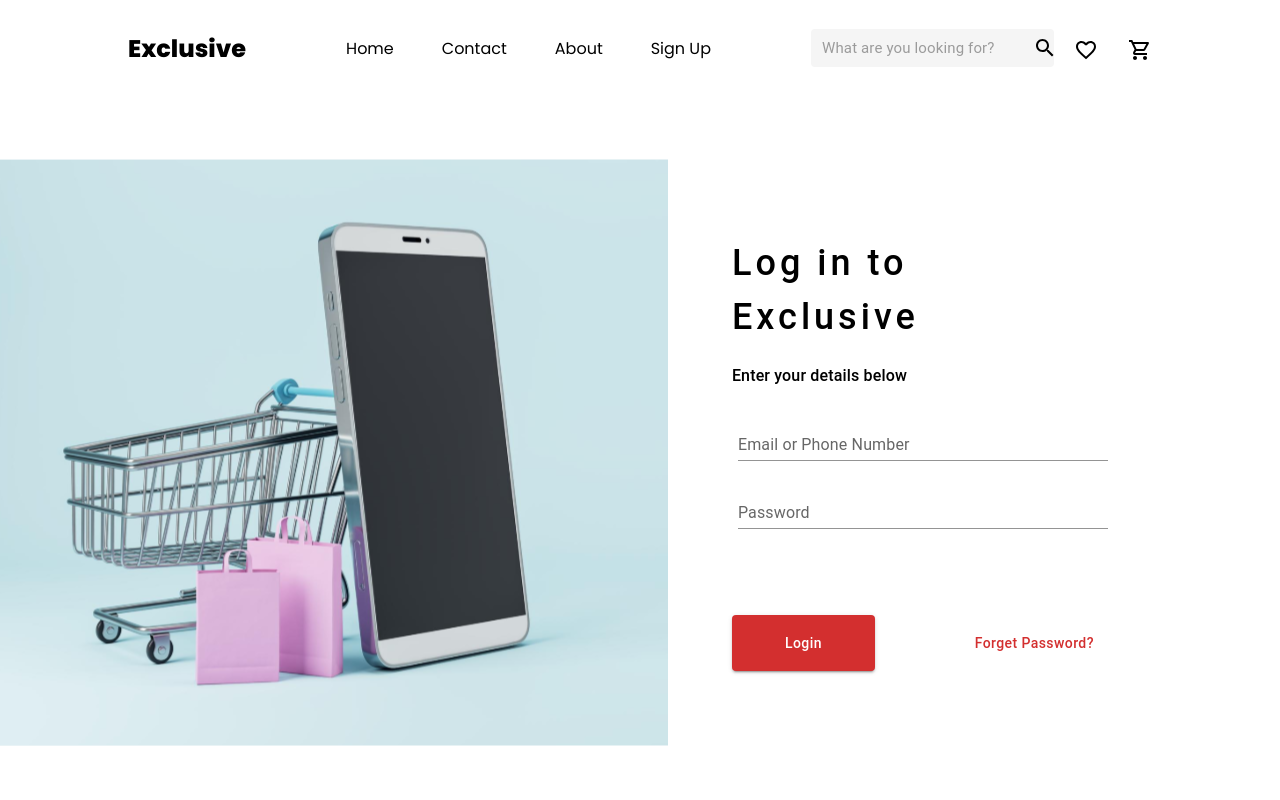
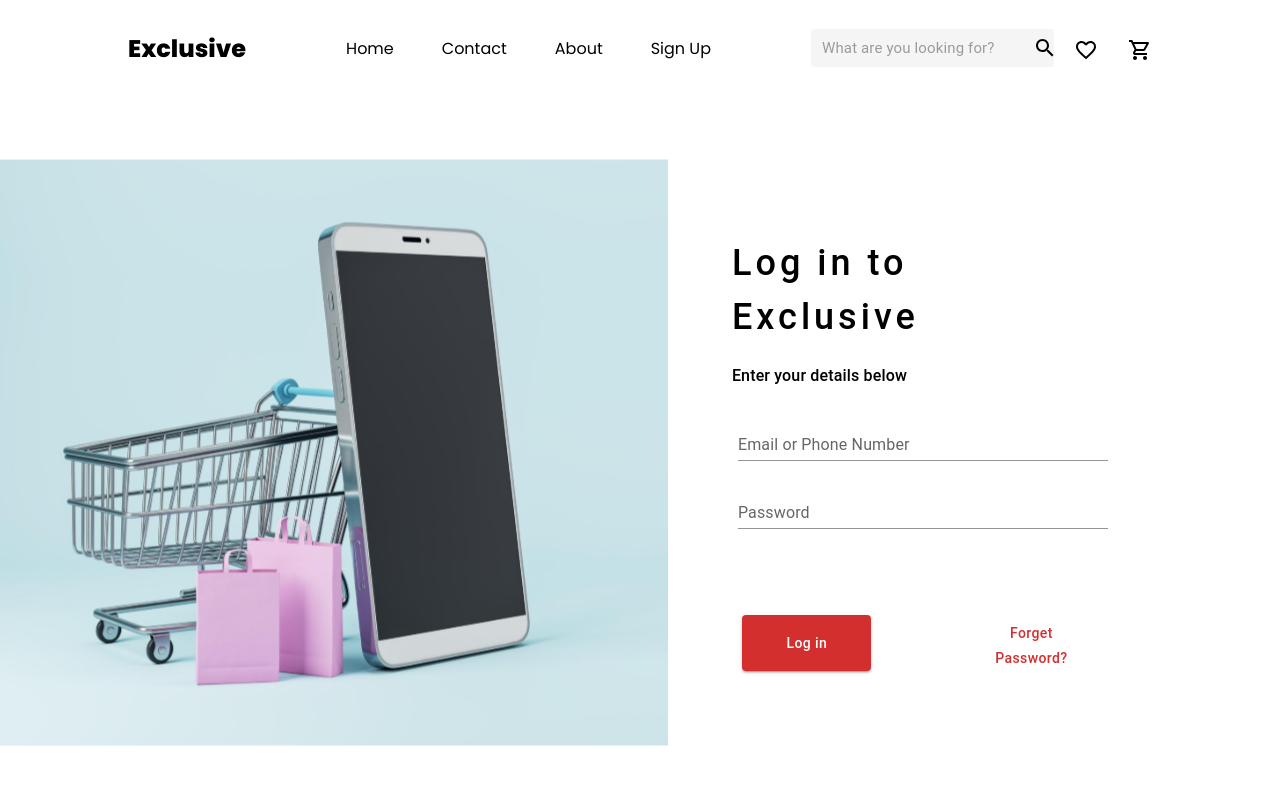
Before and after one commit to NameFarhan/Ecommerce-Store, a React (Vite) app: page /login in a window 1280 px wide. Shown: the top 800 px of the page. Built offline with nearby package versions, Linux system fonts and the light colour scheme.

Commit message:
working on product listing

```diff
--- /dev/null
+++ b/src/Components/Home_Display_Products.jsx
@@ -0,0 +1,35 @@
+
+
+import { Box, Button, Grid, Typography } from '@mui/material'
+import React from 'react'
+
+const Home_Display_Products = ({ products }) => {
+  return (
+    <>
+    {/* Display products */}
+    <Grid container rowSpacing={3}>
+          {products.map(product => (
+                <Grid item xs={3}>
+                    <Box sx={{width:'100%',height:'100%',border:'1px solid orange'}}>
+
+                        {/* product image  */}
+                    <Box sx={{width:'270px',height:'250px',backgroundColor:'#F5F5F5',display:'flex',justifyContent:'center',alignItems:'center'}}>
+
+                    </Box>
+                    {/* product image  */}
+
+
+                    {/* Product content */}
+                    <Box sx={{}}>
+
+                    </Box>
+                    {/* Product content end */}
+                    </Box>
+                </Grid>
+          ))}
+          </Grid>
+    </>
+)
+}
+
+export default Home_Display_Products
--- /dev/null
+++ b/src/Components/Home_Product_Section.jsx
@@ -0,0 +1,37 @@
+import { Box, Typography, Card, CardContent, CardMedia, Button } from '@mui/material';
+import React, { useState, useEffect } from 'react';
+import axios from 'axios';
+import Home_Display_Products from './Home_Display_Products';
+
+const Home_Product_Section = () => {
+  const [products, setProducts] = useState([]);
+
+  useEffect(() => {
+    // Fetch products from the API
+    axios.get('https://fakestoreapi.com/products?limit=8')
+      .then(response => {
+        setProducts(response.data);
+      })
+      .catch(error => {
+        console.error('Error fetching products:', error);
+      });
+  }, []);
+
+  return (
+    <Box sx={{ padding: '5vh 10vw' }}>
+      <Box sx={{ display: 'flex', flexDirection: 'column', gap: '30px' }}>
+        <Box sx={{ display: 'flex', alignItems: 'center', gap: '20px' }}>
+          <Box sx={{ width: '20px', height: '40px', borderRadius: '4px', backgroundColor: '#DB4444' }}></Box>
+          <Typography sx={{ color: '#DB4444', fontSize: '16px', fontWeight: '700' }}>Our Products</Typography>
+        </Box>
+
+        <Typography sx={{ fontSize: '36px', fontWeight: '700' }}>Explore Our Products</Typography>
+
+        {/* Display products */}
+        <Home_Display_Products products={products}/>
+      </Box>
+    </Box>
+  );
+};
+
+export default Home_Product_Section;
--- a/src/Components/SignUpLogin.jsx
+++ b/src/Components/SignUpLogin.jsx
@@ -124,7 +124,9 @@ const SignUpLogin = ({ login }) => {
         <Grid item xs={5}>
           <Box
             sx={{
-              display: "inline-block",
+              display: "flex",
+              flexDirection:'column',
+              flexWrap:'wrap',
               padding: "10vh 5vw",
             }}
           >
@@ -170,9 +172,9 @@ const SignUpLogin = ({ login }) => {
                   position: "relative",
                   top: "90px",
                   display: "flex",
-                  alignItems: "center",
-                  justifyContent: "space-between",
-                  margin: "70px auto auto auto",
+                  flexDirection:'row',
+                  gap:'100px',
+                  margin: "30px auto auto auto",
                 }}
               >
                 <Button
@@ -186,7 +188,7 @@ const SignUpLogin = ({ login }) => {
                   color="error"
                   variant="contained"
                 >
-                  Login
+                  Log in
                 </Button>
                 <Button
                   sx={{ textTransform: "none",marginTop:'15px' }}
--- a/src/Pages/Home.jsx
+++ b/src/Pages/Home.jsx
@@ -1,6 +1,6 @@
-import { Typography } from "@mui/material"
 import Footer from "../Components/Footer"
 import Navbar from "../Components/Navbar"
+import Home_Product_Section from "../Components/Home_Product_Section"
 
 
 
@@ -10,7 +10,7 @@ const Home = () => {
   return (
     <>
     <Navbar/>
-    <Typography>Home</Typography>
+    <Home_Product_Section/>
     <Footer/>
       </>
 )
```
